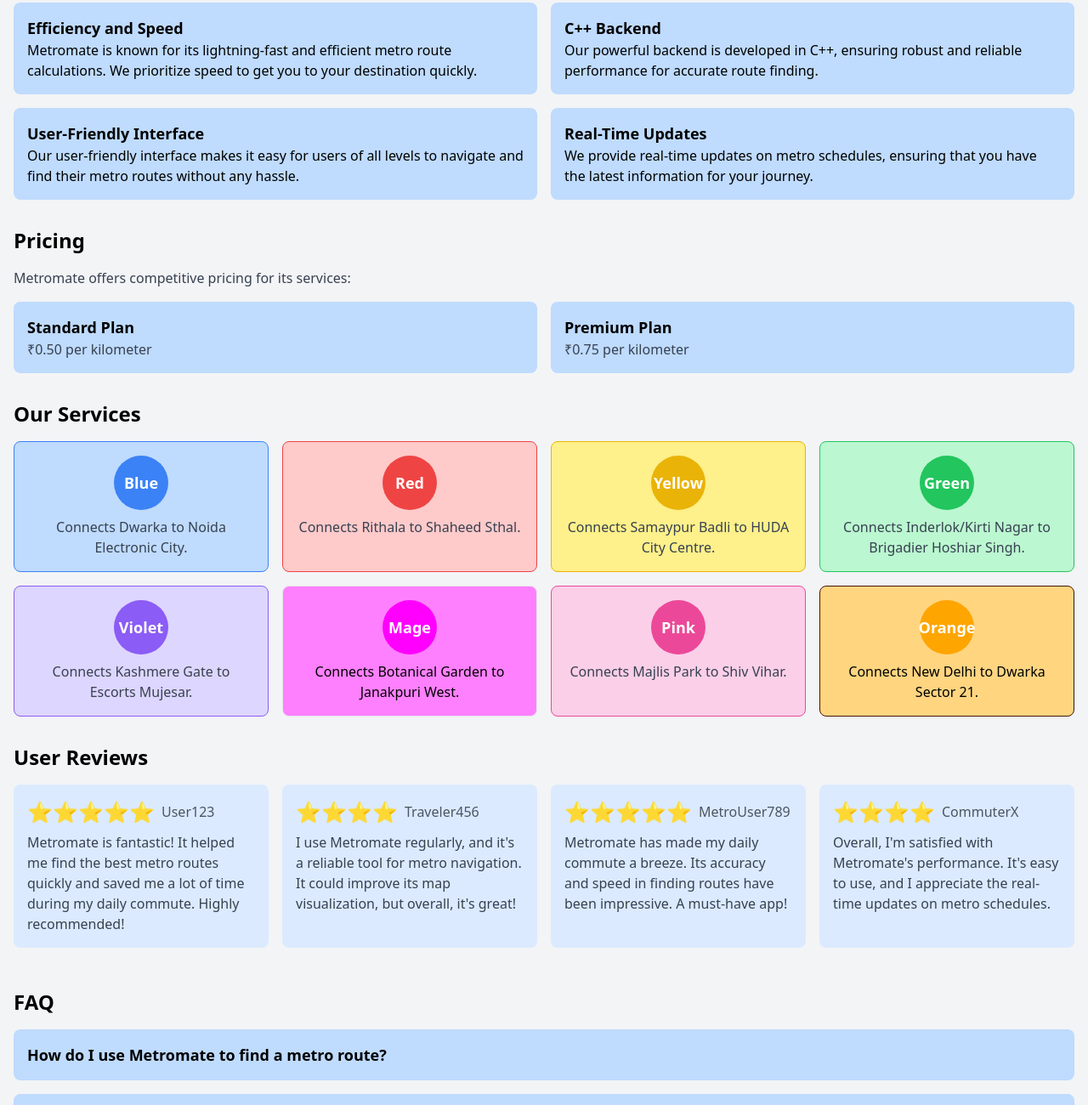
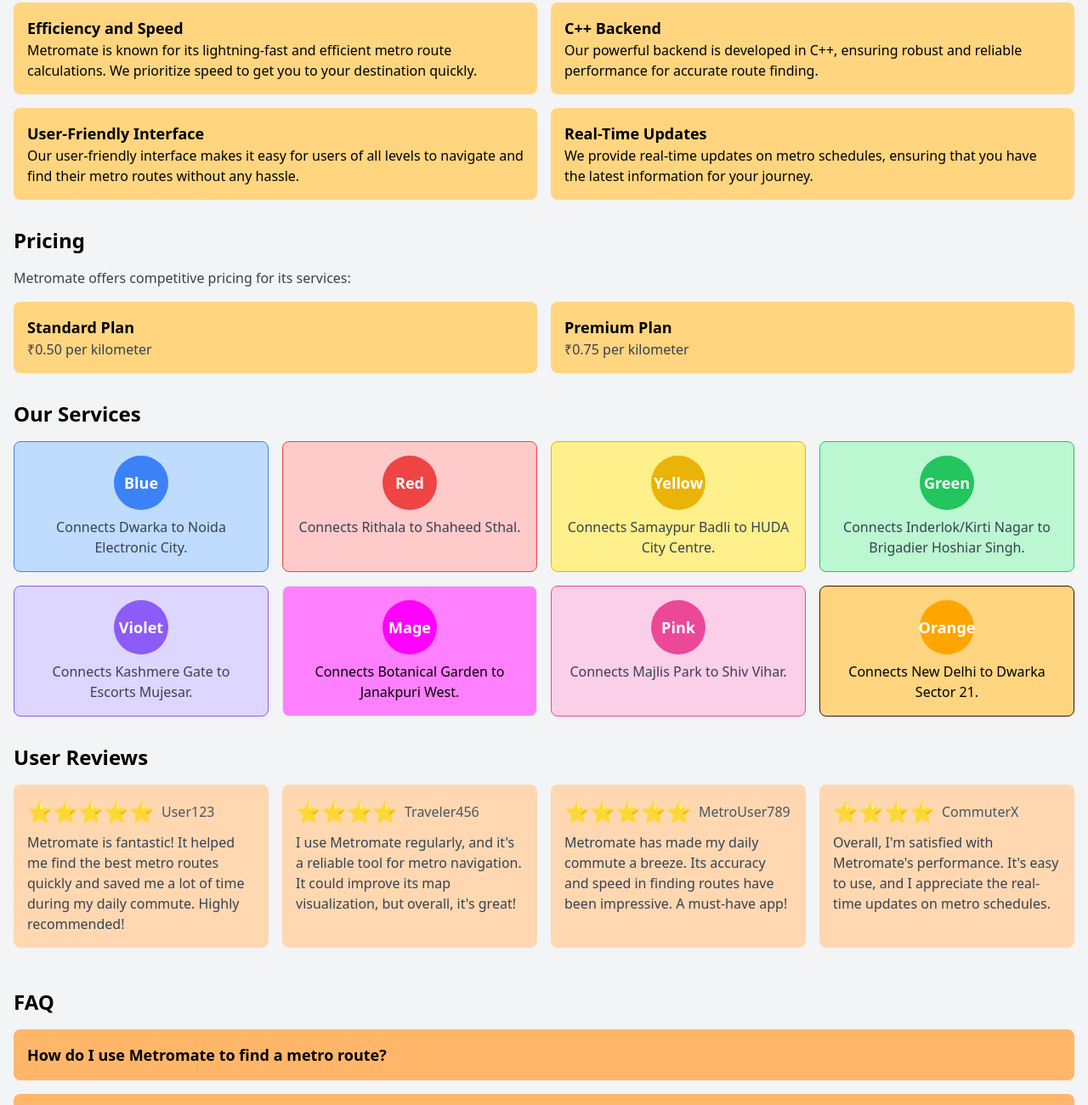
Before and after one commit to Satyaaam/metromate-website, a plain HTML site: page index.htm in a window 1280 px wide. Shown: the part 517-1817 px from the top of the page at 85% size. Drawn offline with nearby package versions, Linux system fonts and the light colour scheme.

Commit message:
changes in colors

```diff
--- a/index.htm
+++ b/index.htm
@@ -12,13 +12,13 @@
     <script src="https://cdn.tailwindcss.com"></script>
   </head>
   <body class="bg-gray-100">
-    <header class="bg-blue-500 py-4 text-white text-center">
+    <header class="bg-[#FFA500] py-4 text-white text-center">
       <h1 class="text-3xl font-semibold">Metromate</h1>
       <p class="mt-2">Your Metro Route Finder</p>
     </header>
 
     <!-- Navbar -->
-    <nav class="bg-blue-500 text-white py-2">
+    <nav class="bg-[#FFD580] text-white py-2">
       <div class="container mx-auto flex justify-center">
         <a href="about.htm" class="mx-4 hover:underline">About Us</a>
         <a href="contact.htm" class="mx-4 hover:underline">Contact Us</a>
@@ -60,7 +60,7 @@
           <div class="text-center">
             <button
               type="submit"
-              class="bg-blue-500 text-white py-2 px-4 rounded-full hover:bg-blue-600 transition duration-300"
+              class="bg-[#FFA500] text-white py-2 px-4 rounded-full hover:bg-blue-600 transition duration-300"
             >
               Find Route
             </button>
@@ -71,7 +71,7 @@
       <section class="mt-8">
         <h2 class="text-2xl font-semibold mb-4">Why Choose Metromate?</h2>
         <div class="grid grid-cols-1 md:grid-cols-2 gap-4">
-          <div class="bg-blue-200 p-4 rounded-lg">
+          <div class="bg-[#FFD580] p-4 rounded-lg">
             <h3 class="text-lg font-semibold">Efficiency and Speed</h3>
             <p>
               Metromate is known for its lightning-fast and efficient metro
@@ -79,7 +79,7 @@
               destination quickly.
             </p>
           </div>
-          <div class="bg-blue-200 p-4 rounded-lg">
+          <div class="bg-[#FFD580] p-4 rounded-lg">
             <h3 class="text-lg font-semibold">C++ Backend</h3>
             <p>
               Our powerful backend is developed in C++, ensuring robust and
@@ -87,14 +87,14 @@
             </p>
           </div>
           <!-- Add more advantages here -->
-          <div class="bg-blue-200 p-4 rounded-lg">
+          <div class="bg-[#FFD580] p-4 rounded-lg">
             <h3 class="text-lg font-semibold">User-Friendly Interface</h3>
             <p>
               Our user-friendly interface makes it easy for users of all levels
               to navigate and find their metro routes without any hassle.
             </p>
           </div>
-          <div class="bg-blue-200 p-4 rounded-lg">
+          <div class="bg-[#FFD580] p-4 rounded-lg">
             <h3 class="text-lg font-semibold">Real-Time Updates</h3>
             <p>
               We provide real-time updates on metro schedules, ensuring that you
@@ -110,11 +110,11 @@
           Metromate offers competitive pricing for its services:
         </p>
         <div class="grid grid-cols-1 md:grid-cols-2 gap-4">
-          <div class="bg-blue-200 p-4 rounded-lg">
+          <div class="bg-[#FFD580] p-4 rounded-lg">
             <h3 class="text-lg font-semibold">Standard Plan</h3>
             <p class="text-gray-700">₹0.50 per kilometer</p>
           </div>
-          <div class="bg-blue-200 p-4 rounded-lg">
+          <div class="bg-[#FFD580] p-4 rounded-lg">
             <h3 class="text-lg font-semibold">Premium Plan</h3>
             <p class="text-gray-700">₹0.75 per kilometer</p>
           </div>
@@ -245,7 +245,7 @@
           class="grid grid-cols-1 md:grid-cols-2 lg:grid-cols-3 xl:grid-cols-4 gap-4"
         >
           <!-- User 1 -->
-          <div class="bg-blue-100 p-4 rounded-lg">
+          <div class="bg-[#FFD8B2] p-4 rounded-lg">
             <div class="flex items-center mb-2">
               <div class="text-2xl font-semibold mr-2">⭐⭐⭐⭐⭐</div>
               <div class="text-gray-600">User123</div>
@@ -257,7 +257,7 @@
             </p>
           </div>
           <!-- User 2 -->
-          <div class="bg-blue-100 p-4 rounded-lg">
+          <div class="bg-[#FFD8B2] p-4 rounded-lg">
             <div class="flex items-center mb-2">
               <div class="text-2xl font-semibold mr-2">⭐⭐⭐⭐</div>
               <div class="text-gray-600">Traveler456</div>
@@ -269,7 +269,7 @@
             </p>
           </div>
           <!-- User 3 -->
-          <div class="bg-blue-100 p-4 rounded-lg">
+          <div class="bg-[#FFD8B2] p-4 rounded-lg">
             <div class="flex items-center mb-2">
               <div class="text-2xl font-semibold mr-2">⭐⭐⭐⭐⭐</div>
               <div class="text-gray-600">MetroUser789</div>
@@ -280,7 +280,7 @@
             </p>
           </div>
           <!-- User 4 -->
-          <div class="bg-blue-100 p-4 rounded-lg">
+          <div class="bg-[#FFD8B2] p-4 rounded-lg">
             <div class="flex items-center mb-2">
               <div class="text-2xl font-semibold mr-2">⭐⭐⭐⭐</div>
               <div class="text-gray-600">CommuterX</div>
@@ -310,7 +310,7 @@
       <h2 class="text-2xl font-semibold mb-4">FAQ</h2>
       <div class="grid grid-cols-1 gap-4">
         <!-- Question 1 -->
-        <div class="bg-blue-200 p-4 rounded-lg">
+        <div class="bg-[#FFB668] p-4 rounded-lg">
           <h3
             class="text-lg font-semibold cursor-pointer"
             onclick="toggleAnswer('answer1')"
@@ -324,7 +324,7 @@
           </div>
         </div>
         <!-- Question 2 -->
-        <div class="bg-blue-200 p-4 rounded-lg">
+        <div class="bg-[#FFB668] p-4 rounded-lg">
           <h3
             class="text-lg font-semibold cursor-pointer"
             onclick="toggleAnswer('answer2')"
@@ -337,7 +337,7 @@
           </div>
         </div>
         <!-- Question 3 -->
-        <div class="bg-blue-200 p-4 rounded-lg">
+        <div class="bg-[#FFB668] p-4 rounded-lg">
           <h3
             class="text-lg font-semibold cursor-pointer"
             onclick="toggleAnswer('answer3')"
@@ -351,7 +351,7 @@
           </div>
         </div>
         <!-- Question 4 -->
-        <div class="bg-blue-200 p-4 rounded-lg">
+        <div class="bg-[#FFB668] p-4 rounded-lg">
           <h3
             class="text-lg font-semibold cursor-pointer"
             onclick="toggleAnswer('answer4')"
@@ -364,7 +364,7 @@
           </div>
         </div>
         <!-- Question 5 -->
-        <div class="bg-blue-200 p-4 rounded-lg">
+        <div class="bg-[#FFB668] p-4 rounded-lg">
           <h3
             class="text-lg font-semibold cursor-pointer"
             onclick="toggleAnswer('answer5')"
```
